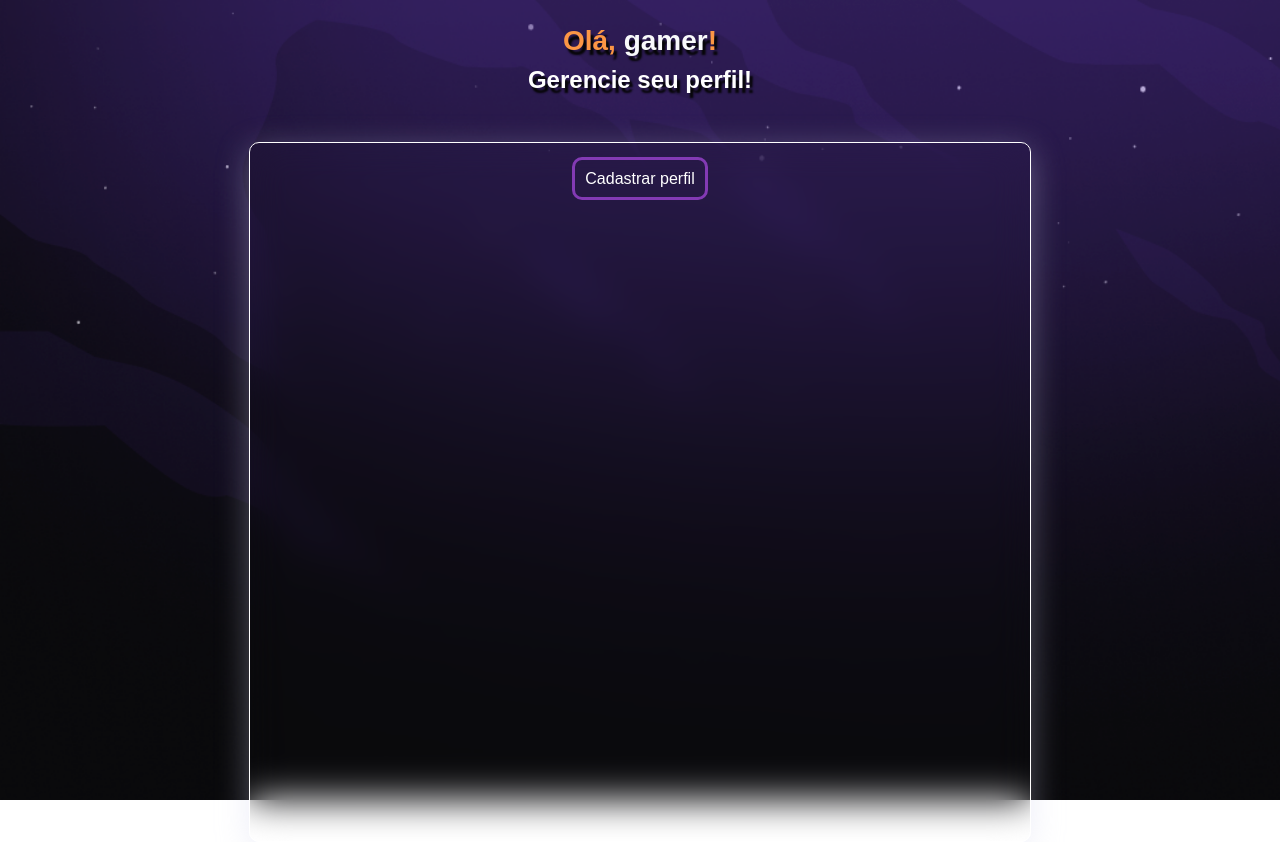
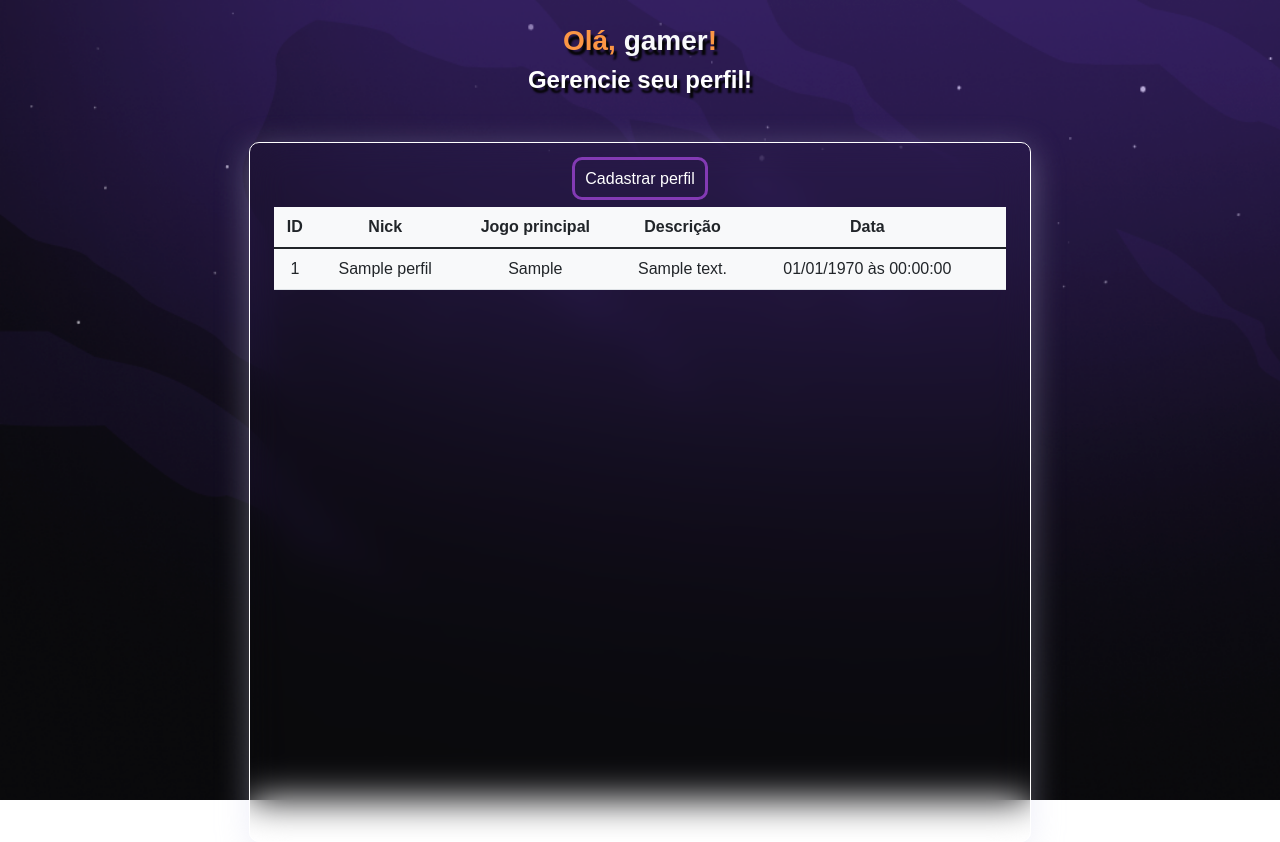
Before and after one commit to etmjr03/perfil-gamer, a PHP site: page /perfil.php in a window 1280 px wide. Run offline with PHP 8.4, Linux system fonts and the light colour scheme; tables that the repository leaves empty or names only in its code hold one stand-in row (values such as "Sample post"); some libraries are stand-ins or nearby versions.

Commit message:
Adicionando método de select e listagem de perfis de usuários no layout

```diff
--- a/app/Db/Database.php
+++ b/app/Db/Database.php
@@ -54,9 +54,23 @@ class Database{
         //MONTA A QUERY DE INSERT
         $query = 'INSERT INTO perfil ('.implode(', ',$dados).') VALUES ('.implode(', ',$posicao).')';
 
-        //EXECUTA O INSERT
+        //EXECUTA A QUERY DE INSERT
         $this->execute($query, array_values($values));
 
         return $this->conexaoPdo->lastInsertId();
     }
+
+    //MÉTODO RESPONSÁVEL POR BUSCAR OS DADOS NO BANCO ($where = string, $order = string, $limit = string, $campos = string)
+    public function select($where = null, $order = null, $limit = null, $campos = '*'){
+        //DADOS DA QUERY
+        $where = strlen($where) ? 'WHERE '.$where : '';
+        $order = strlen($order) ? 'ORDER BY '.$order : '';
+        $limit = strlen($limit) ? 'LIMIT '.$limit : '';
+
+        //MONTA A QUERY DE SELECT
+        $query = 'SELECT '.$campos.' FROM '.$this->tabela.' '.$where.' '.$order.' '.$limit;
+
+        //EXECUTA A QUERY DE SELECT
+        return $this->execute($query);
+    }
 }
--- a/app/Entity/Perfil.php
+++ b/app/Entity/Perfil.php
@@ -3,12 +3,13 @@
 namespace App\Entity;
 
 use \App\Db\Database;
+use \PDO;
 
 class Perfil{
 
     public $id;
     public $nome;
-    public $jogoPrincipal;
+    public $jogo;
     public $data;
     public $descricao;
 
@@ -21,11 +22,17 @@ class Perfil{
         $obDatabase = new Database('perfil');
         $this->id = $obDatabase->insert([
             'nome'           => $this->nome,
-            'jogo_principal' => $this->jogoPrincipal,
+            'jogo' => $this->jogo,
             'descricao'      => $this->descricao,
             'data'           => $this->data
         ]);
 
         return true;
     }
+
+    //MÉTODO RESPONSÁVEL POR OBTER OS PERFIL DO BANCO ($where = string, $order = string, $limit = string)
+    public static function getPerfil($where = null, $order = null, $limit = null){
+        return (new Database('perfil'))->select($where, $order, $limit)
+                                       ->fetchAll(PDO::FETCH_CLASS, self::class);
+    }
 }
--- a/cadastrar.php
+++ b/cadastrar.php
@@ -4,10 +4,10 @@ require __DIR__.'/vendor/autoload.php';
 
 use \App\Entity\Perfil;
 
-if(isset($_POST['nome'], $_POST['jogoPrincipal'], $_POST['descricao'])){
+if(isset($_POST['nome'], $_POST['jogo'], $_POST['descricao'])){
     $obPerfil = new Perfil;
     $obPerfil->nome          = $_POST['nome'];
-    $obPerfil->jogoPrincipal = $_POST['jogoPrincipal'];
+    $obPerfil->jogo = $_POST['jogo'];
     $obPerfil->descricao     = $_POST['descricao'];
     $obPerfil->cadastrar();
 
--- a/includes/formulario.php
+++ b/includes/formulario.php
@@ -12,7 +12,7 @@
         </div>
         <div class="form-group">
             <label class="mb-2">Seu jogo principal</label>
-            <input type="text" class="form-control mb-4" placeholder="máximo 15 digitos" name="jogoPrincipal">
+            <input type="text" class="form-control mb-4" placeholder="máximo 15 digitos" name="jogo">
         </div>
         <div class="form-group">
             <label class="mb-2">Sua descrição</label>
--- a/includes/listagem.php
+++ b/includes/listagem.php
@@ -1,5 +1,38 @@
+<?php
+
+    $resultados = '';
+
+    foreach($perfis as $perfil){
+        $resultados .= '<tr>
+                            <td>'.$perfil->id.'</td>
+                            <td>'.$perfil->nome.'</td>
+                            <td>'.$perfil->jogo.'</td>
+                            <td>'.$perfil->descricao.'</td>
+                            <td>'.date('d/m/Y à\s H:i:s', strtotime($perfil->data)).'</td>
+                            <td></td>
+                        </tr>';
+    }
+?>
+
 <div class="card-perfil p-4">
     <a class="botao-padrao" href="cadastrar.php">
         Cadastrar perfil
     </a>
+
+    <section>
+        <table class="table bg-light mt-3">
+            <thead>
+                <tr>
+                    <th>ID</th>
+                    <th>Nick</th>
+                    <th>Jogo principal</th>
+                    <th>Descrição</th>
+                    <th>Data</th>
+                </tr>
+            </thead>
+            <tbody>
+                <?=$resultados?>
+            </tbody>
+        </table>
+    </section>
 </div>
--- a/perfil.php
+++ b/perfil.php
@@ -1,6 +1,10 @@
 <?php
 
 require __DIR__.'/vendor/autoload.php';
+
+use \App\Entity\Perfil;
+
+$perfis = Perfil::getPerfil();
 
 //INCLUDE DO HEADER
 include __DIR__.'/includes/header.php';
```
